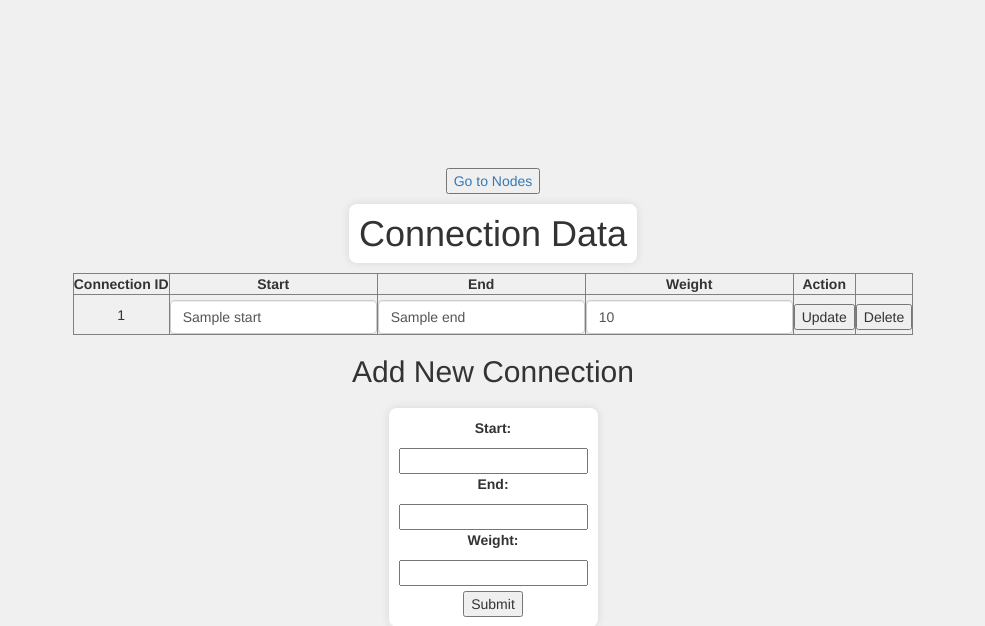
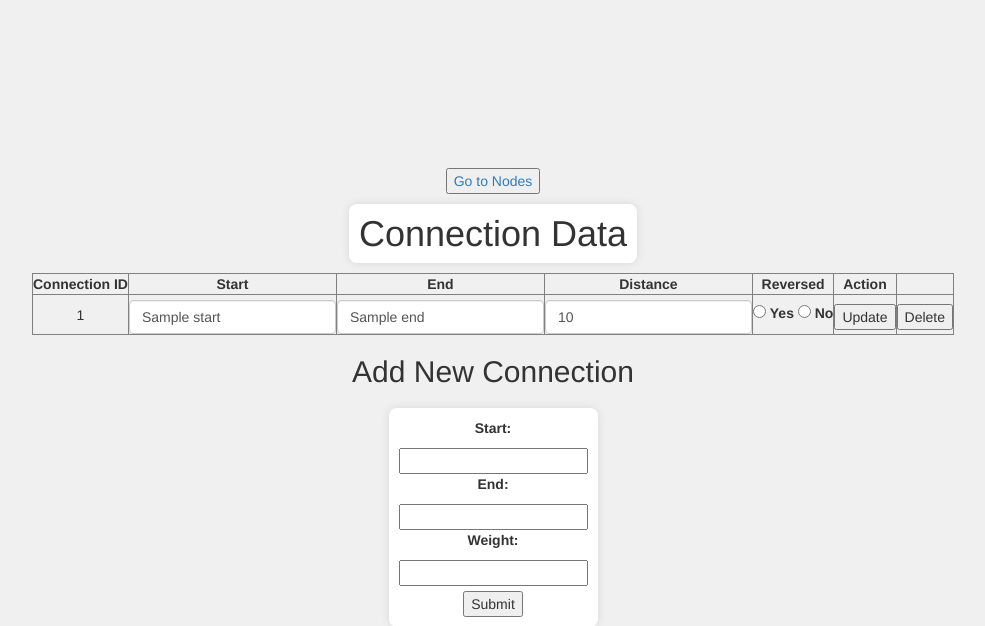
Before and after one commit to MarcelZama/FinalYearProject, a Flask app: template PythonWebsite/templates/connections.html in a window 1280 px wide. Shown: the top 626 px of the page, without its empty margins (147-1132 px from the left). Run offline with Flask 3, Linux system fonts and the light colour scheme; the visitor is signed in with stand-in values (Sample User, id 1); the template is opened without the code that fills it: most values are stand-ins (such as "Sample title", 1, 10 or a date in 2020); some libraries are stand-ins or nearby versions.

Commit message:
Interation 2.0

```diff
--- a/PythonWebsite/app.py
+++ b/PythonWebsite/app.py
@@ -124,11 +124,11 @@ def submit_form():
     new_node_name = str(last_node_index)
 
     # Extract form data from the submitted form
-    floor = request.form.get('floor')
-    location_x = request.form.get('location_x')
-    location_y = request.form.get('location_y')
-    room_nr = request.form.get('room_nr')
-    second_name = request.form.get('second_name')
+    floor = int(request.form.get('floor'))  # Convert to integer
+    location_x = int(request.form.get('location_x'))  # Convert to integer
+    location_y = int(request.form.get('location_y'))  # Convert to integer
+    room_nr = int(request.form.get('room_nr'))  # Convert to integer
+    second_name = request.form.get('second_name')  # Text remains as string
 
     # Create a new node in Firebase with the submitted data
     db.reference('Nodes').child(new_node_name).set({
@@ -155,10 +155,10 @@ def create_node():
     new_node_name = str(last_node_index + 1)
 
     # Extract other fields from the form data
-    floor = request.form.get('floor')
-    location_x = request.form.get('location_x')
-    location_y = request.form.get('location_y')
-    room_nr = request.form.get('room_nr')
+    floor = int(request.form.get('floor'))
+    location_x = int(request.form.get('location_x'))
+    location_y = int(request.form.get('location_y'))
+    room_nr = int(request.form.get('room_nr'))
     second_name = request.form.get('second_name')
 
     # Create a new node in Firebase with the updated name
@@ -175,10 +175,10 @@ def create_node():
 @app.route('/update/<string:node_id>', methods=['POST'])
 def update_node(node_id):
     # Extract form data from the submitted form
-    floor = request.form.get('floor')
-    location_x = request.form.get('location_x')
-    location_y = request.form.get('location_y')
-    room_nr = request.form.get('room_nr')
+    floor = int(request.form.get('floor'))
+    location_x = int(request.form.get('location_x'))
+    location_y = int(request.form.get('location_y'))
+    room_nr = int(request.form.get('room_nr'))
     second_name = request.form.get('second_name')
 
     # Update the existing node with the submitted data
@@ -205,75 +205,86 @@ def delete_node(node_id):
 #/*                                 Connection                                 */#
 #/* -------------------------------------------------------------------------- */#
 
-# Define a route to render the main page for connections
+# Route for the connections page
 @app.route('/connections')
 def connections_page():
-    # Read data from Firebase (assuming you have a 'Connection' node)
     connection_data = db.reference('Connection').get()
 
-    # Check if 'Connection' is not None
     if connection_data is not None:
         if isinstance(connection_data, list):
-            # Convert the list to a dictionary with index as key
             connection_data = {str(index): connection for index, connection in enumerate(connection_data)}
 
         return render_template('connections.html', connection_data=connection_data)
     else:
-        # If 'Connection' is None, pass an empty dictionary to the template
         return render_template('connections.html', connection_data={})
 
-# Define a route to handle form submissions for connections
+# Route to handle form submissions for adding new connections
 @app.route('/submit_connection', methods=['POST'])
 def submit_connection_form():
-    # Get the last connection index directly from Firebase
+    # Get the connection data from Firebase
     connection_data = db.reference('Connection').get()
 
+    # Determine the last index or default to 0
     if connection_data:
-        # Convert the list to a dictionary with indices as keys
-        connection_dict = {str(index + 1): connection for index, connection in enumerate(connection_data)}
-        last_connection_index = max([int(key) for key in connection_dict.keys()], default=0)
+        if isinstance(connection_data, list):
+            # If connection_data is a list, convert it to a dictionary
+            connection_dict = {str(index): connection for index, connection in enumerate(connection_data)}
+            last_connection_index = max([int(key) for key in connection_dict.keys()], default=0)
+        elif isinstance(connection_data, dict):
+            last_connection_index = max([int(key) for key in connection_data.keys()], default=0)
+        else:
+            last_connection_index = 0
     else:
         last_connection_index = 0
 
-    # Create a new connection with an index one higher than the last one
-    new_connection_name = str(last_connection_index)
+    new_connection_name = str(last_connection_index + 1)
 
-    # Extract form data from the submitted form
     start = request.form.get('start')
     end = request.form.get('end')
     weight = request.form.get('weight')
 
-    # Create a new connection in Firebase with the submitted data
+    # Check if 'reversed' exists in the form data
+    if 'reversed' in request.form:
+        reversed_val = request.form['reversed']
+    else:
+        reversed_val = '1'  # Default to 1 if not provided
+
+    # Convert the reversed_val to integer
+    reversed_val = int(reversed_val)
+
     db.reference('Connection').child(new_connection_name).set({
         'start': start,
         'end': end,
-        'weight': weight
+        'weight': weight,
+        'reversed': reversed_val
     })
 
-    # Redirect to the main page or any other appropriate URL
     return redirect('/connections')
 
-# Define a route to handle connection updates
+
+# Route to handle connection updates
 @app.route('/update_connection/<string:connection_id>', methods=['POST'])
 def update_connection(connection_id):
-    # Extract form data from the submitted form
     start = request.form.get('start')
     end = request.form.get('end')
     weight = request.form.get('weight')
+    reversed_val = int(request.form.get('reversed'))  # Get the value of the radio button
 
-    # Update the existing connection with the submitted data
     db.reference('Connection').child(connection_id).update({
         'start': start,
         'end': end,
-        'weight': weight
+        'weight': weight,
+        'reversed': reversed_val
     })
 
-    # Redirect to the main page
     return redirect('/connections')
 
-# Define a route to handle connection deletion
+# Route to handle connection deletions
 @app.route('/delete_connection/<int:connection_id>', methods=['POST'])
 def delete_connection(connection_id):
+    db.reference('Connection').child(str(connection_id)).delete()
+    return redirect('/connections')
+
     # Update the data in the Firebase database to remove the connection with the specified ConnectionID
     db.reference('Connection').child(str(connection_id)).delete()
 
--- a/PythonWebsite/templates/connections.html
+++ b/PythonWebsite/templates/connections.html
@@ -55,7 +55,8 @@
                     <th style="text-align: center;">Connection ID</th>
                     <th style="text-align: center;">Start</th>
                     <th style="text-align: center;">End</th>
-                    <th style="text-align: center;">Weight</th>
+                    <th style="text-align: center;">Distance</th>
+                    <th style="text-align: center;">Reversed</th>
                     <th style="text-align: center;">Action</th>
                 </tr>
             </thead>
@@ -68,6 +69,12 @@
                         <td><input class="form-control" type="text" name="start" value="{{ connection['start'] }}"></td>
                         <td><input class="form-control" type="text" name="end" value="{{ connection['end'] }}"></td>
                         <td><input class="form-control" type="text" name="weight" value="{{ connection['weight'] }}"></td>
+                        <td>
+                            <input type="radio" id="reversed_{{ connection_id }}_1" name="reversed" value="1" {% if connection['reversed'] == 1 %}checked{% endif %}>
+                            <label for="reversed_{{ connection_id }}_1">Yes</label>
+                            <input type="radio" id="reversed_{{ connection_id }}_0" name="reversed" value="0" {% if connection['reversed'] == 0 %}checked{% endif %}>
+                            <label for="reversed_{{ connection_id }}_0">No</label>
+                        </td>
                         <!-- Add a hidden input for connection_id -->
                         <input type="hidden" name="connection_id" value="{{ connection_id }}">
                         <td>
```
